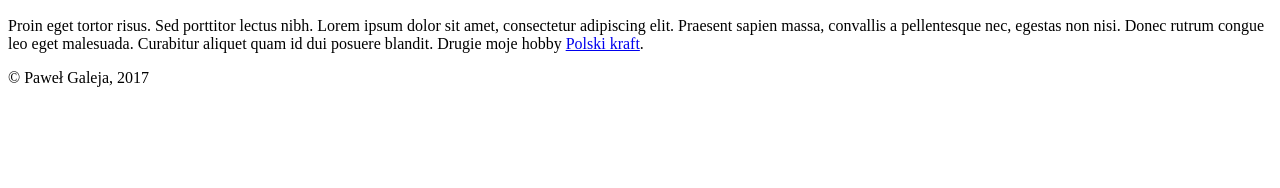
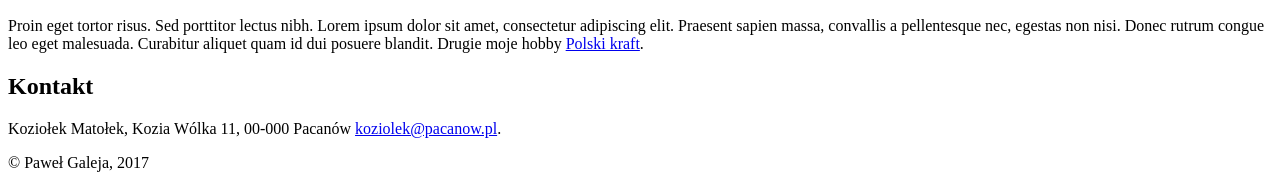
Before and after one commit to GPaul68/nauka-gita, a plain HTML site: page index.html in a window 1280 px wide. Shown: the part 1032-1220 px from the top of the page. Before the commit the page ends 1135 px from the top, so only its background shows below. Drawn offline with nearby package versions, Linux system fonts and the light colour scheme; files that its build step writes are made by us from their sources.

Commit message:
Add contact in index.html

```diff
--- a/index.html
+++ b/index.html
@@ -19,6 +19,8 @@
 			<img src="https://images.pexels.com/photos/595196/pexels-photo-595196.jpeg?h=350&auto=compress&cs=tinysrgb" alt="wolność" title="Moja wolność">
 			<h2>Zainteresowania</h2>
 			<p>Proin eget tortor risus. Sed porttitor lectus nibh. Lorem ipsum dolor sit amet, consectetur adipiscing elit. Praesent sapien massa, convallis a pellentesque nec, egestas non nisi. Donec rutrum congue leo eget malesuada. Curabitur aliquet quam id dui posuere blandit. Drugie moje hobby <a href="https://www.polskikraft.pl" target="_blank">Polski kraft</a>.</p>
+			<h2>Kontakt</h2>
+			<p>Koziołek Matołek, Kozia Wólka 11, 00-000 Pacanów <a href="mailto:koziolek@pacanow.pl">koziolek@pacanow.pl</a>.</p>
 		</div>
 		<div class="footer">
 			<p>© Paweł Galeja, 2017</p>
```
